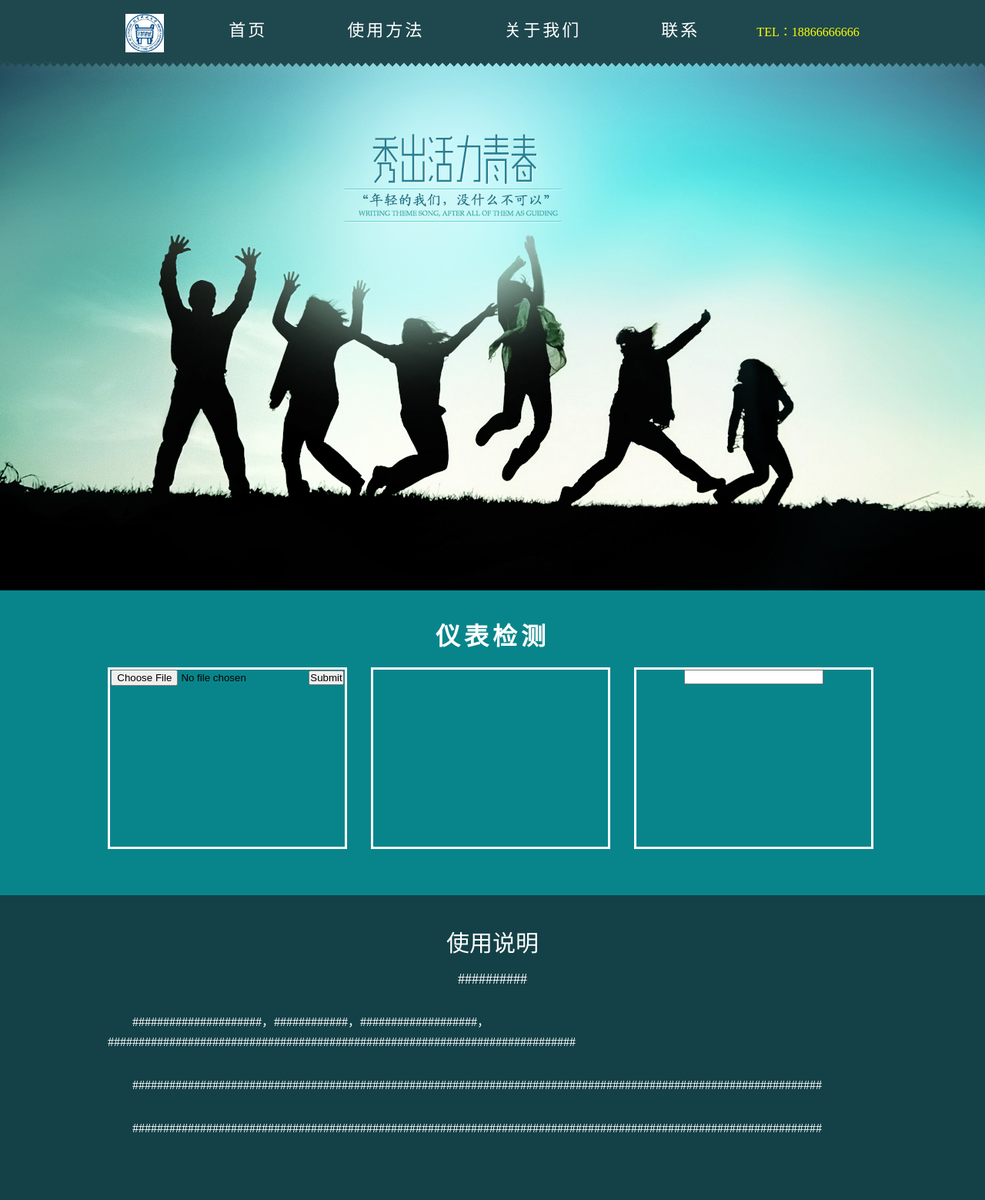
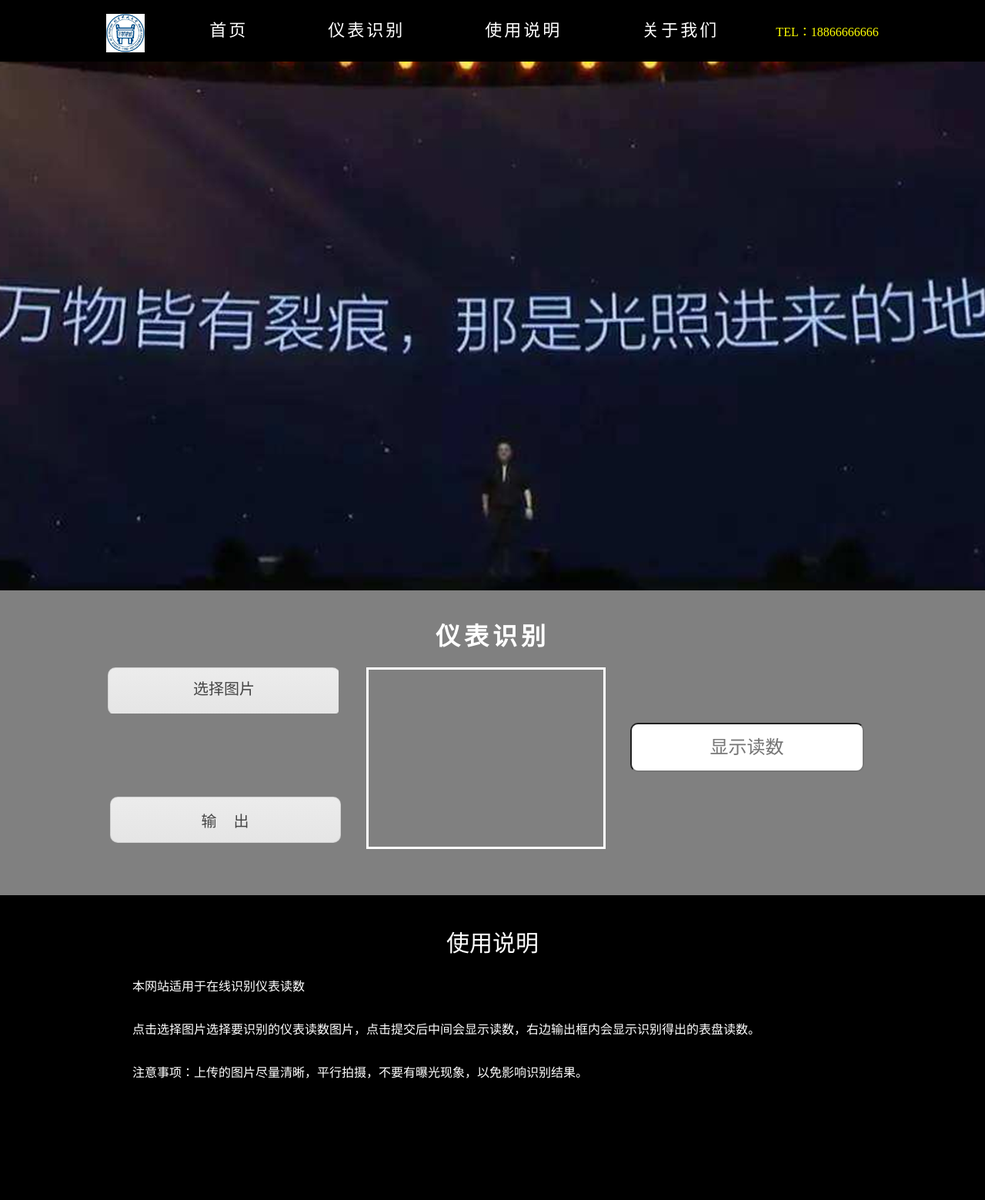
Before and after one commit to HXYer/MRS, a Django app: page / in a window 1280 px wide. Shown: the whole page at 77% size. After the commit the page ends 1401 px from the top, so only its background shows below. Run offline with Django 3.2, Linux system fonts and the light colour scheme.

Commit message:
realse 1.0

```diff
--- a/main/evaluate.py
+++ b/main/evaluate.py
@@ -30,7 +30,6 @@ def getFourNumber(path):
 def predict(path):
     img, numbers = getFourNumber(path)
     transform_train = transforms.Compose([
-        transforms.RandomHorizontalFlip(),
         transforms.ToTensor(),
     ])
 
--- a/main/static/css/style.css
+++ b/main/static/css/style.css
@@ -5,10 +5,10 @@ header a:hover { color: orange; }
 header span { color: yellow; margin-left: 20px; }
 header i img { width: 50px; height: 50px; vertical-align: middle; margin-right: 30px; transition: all 1s; }
 header i:hover img { transform: rotate(360deg); }
-.banner { width: 100%; height: 687px; background: url(../images/banner.jpg)no-repeat top center; }
+.banner { width: 100%; height: 687px; background: url(../images/background.jpg)no-repeat top center; }
 .zp { width: 100%; background-color: #08858b; padding: 20px 0 60px; text-align: center;}
 .zp ul { width: 1000px; margin: 0 auto; overflow: hidden; }
-.zp ul li { float: left; margin-right: 31px; width: 305px; height: 230px; overflow: hidden; border: 3px solid white;  }
+.zp ul li { float: left; margin-right: 31px; width: 305px; height: 230px; overflow: hidden; }
 .zp h1 { color: white; line-height: 80px; letter-spacing: 5px; }
 .zp ul li:hover img { transform: scale(1.1); }
 .zp ul li:last-child { margin-right: 0; }
--- a/main/templates/index.html
+++ b/main/templates/index.html
@@ -2,50 +2,82 @@
 <html lang="en">
 <head>
 	<meta charset="UTF-8">
-	<title>在线仪表检测</title>
+	<title>在线仪表识别</title>
 	<link rel="stylesheet" type="text/css" href="static/css/style.css">
+		 <style type="text/css">
+
+		    .user-file-outwrap{width: 300px;height: 60px;overflow: hidden;position: relative;border: 0px solid gainsboro;border: 0px solid rgba(0,0,0,0.1) !important;}
+            .user-file-wrap{width: 100%;height: 100%;overflow: hidden;position: relative;z-index: 2;overflow: hidden;}
+            .user-file-wrap input{margin: 0 0 0 -2px;padding: 0;width: 100%;height: 100%;opacity: 0;filter: alpha(opacity=0);cursor: pointer;}
+            .user-file-bg{
+                width: 100%;height: 100%;position: absolute;top: 0px;left: 0px;z-index: 1;text-align: center; vertical-align: middle; font-size: 20px;line-height: 55px;
+                background-color: transparent;
+                background-image: -moz-linear-gradient(top,rgba(255, 255, 255, .85),rgba(247, 247, 247, .85));
+                background-image: -o-linear-gradient(top,rgba(255, 255, 255, .85),rgba(247, 247, 247, .85));
+                background-image: -webkit-gradient(linear,left top,left bottom,from(rgba(255, 255, 255, .85)),to(rgba(247, 247, 247, .85)));
+                background-image: -webkit-linear-gradient(top,rgba(255, 255, 255, .85),rgba(247, 247, 247, .85));
+                background-image: linear-gradient(top,rgba(255, 255, 255, .85),rgba(247, 247, 247, .85));
+                border: 1px solid gainsboro;border: 1px solid rgba(0,0,0,0.1) !important;
+                color: #444;
+            }
+        </style>
 </head>
 <body>
-	<header>
+	<header style="background-color: black;">
 		<i><img src="static/images/logo.jpg" alt=""></i>
-         <a href="#">首页</a>
-         <a href="#">使用方法</a>
-         <a href="#">关于我们</a>
-         <a href="#">联系</a>
+		 <a href="index.html">首页</a>
+		 <a href="#func">仪表识别</a>
+		 <a href="#bottom">使用说明</a>
+         <a href="https://weibo.com/u/5696827771?is_all=1">关于我们</a>
          <span>TEL：18866666666</span>
 	</header>
 	<div class="banner"></div>
-	<div class="zp">
-		<h1>仪表检测</h1>
+	<div class="zp" id="func" style="background-color:gray;">
+		<h1>仪表识别</h1>
 		<ul>
-			<li>
-                <form enctype="multipart/form-data" action='read_image' method="POST">
+			<li style="list-style: none;">
+                <form enctype="multipart/form-data" action="read_image" method="post">
                     {% csrf_token %}
-				    <input type="file" name="srcImage">
-				    <input type="submit" value="Submit">
+				<div class="user-file-outwrap">
+					<div class="user-file-wrap"><input type="file" class="file" id="chooseImage" name="srcImage"></div>
+					<div class="user-file-bg" style="border-radius: 10px">选择图片</div>
+				</div>
+				<br></br>
+				<br></br>
+				<br></br>
+				<input type="submit" value="输&nbsp&nbsp&nbsp&nbsp出" style="height: 60px;width: 300px;font-size:20px;
+				border-radius: 10px;
+				background-color: transparent;
+                background-image: -moz-linear-gradient(top,rgba(255, 255, 255, .85),rgba(247, 247, 247, .85));
+                background-image: -o-linear-gradient(top,rgba(255, 255, 255, .85),rgba(247, 247, 247, .85));
+                background-image: -webkit-gradient(linear,left top,left bottom,from(rgba(255, 255, 255, .85)),to(rgba(247, 247, 247, .85)));
+                background-image: -webkit-linear-gradient(top,rgba(255, 255, 255, .85),rgba(247, 247, 247, .85));
+                background-image: linear-gradient(top,rgba(255, 255, 255, .85),rgba(247, 247, 247, .85));
+                border: 1px solid gainsboro;border: 1px solid rgba(0,0,0,0.1) !important;
+                color: #444;">
                 </form>
 			</li>
-
-			<li>
+			<li style="border: 3px solid white;">
                 {% if havephoto %}
-                <img src="static/test/eval.jpg" alt="">
+                    <img id="cropedBigImg" src="static/test/eval.jpg" alt="">
                 {% endif %}
             </li>
-
 			<li><label>
-                <input type="text" value="{{ ans }}" readonly="readonly">
+			    <br></br>
+				<br></br>
+                <input type="text" value="{{ ans }}" readonly="readonly" style="width: 300px; height: 60px;border-radius: 10px;font-size: 24px;text-align: center;" placeholder="显示读数">
             </label></li>
 		</ul>
 	</div>
-	<div class="gy">
+	<div class="gy" id="bottom" style="background-color: black;">
 		<ul>
-			<li><p>使用说明</p>
-			<span>##########</span></li>
-			<li>#####################，############，###################，############################################################################</li>
-			<li>################################################################################################################</li>
-			<li>################################################################################################################</li>
+            <li><p>使用说明</p></li>
+			<li>本网站适用于在线识别仪表读数</li>
+			<li>点击选择图片选择要识别的仪表读数图片，点击提交后中间会显示读数，右边输出框内会显示识别得出的表盘读数。</li>
+			<li>注意事项：上传的图片尽量清晰，平行拍摄，不要有曝光现象，以免影响识别结果。</li>
 		</ul>
 	</div>
 </body>
 
+
 </html>
--- a/main/views.py
+++ b/main/views.py
@@ -1,4 +1,4 @@
-from django.shortcuts import render
+from django.shortcuts import render, redirect
 import cv2
 import numpy as np
 from .evaluate import predict
@@ -9,12 +9,15 @@ def index(request):
 
 
 def readImage(request):
-    request.encoding = 'utf-8'
-    f = request.FILES.get('srcImage', None)
-    content = f.read()
-    img = cv2.imdecode(np.frombuffer(content, np.uint8), cv2.IMREAD_COLOR)
-    img = cv2.cvtColor(img, cv2.COLOR_RGB2BGR)
-    cv2.imwrite('./main/static/test/eval.jpg', img)
-    ans = predict('./main/static/test/eval.jpg')
-    ans = str(ans[0]) + str(ans[1]) + '.' + str(ans[2]) + str(ans[3])
-    return render(request, 'index.html', {'havephoto': True, 'ans': ans})
+    try:
+        request.encoding = 'utf-8'
+        f = request.FILES.get('srcImage', None)
+        content = f.read()
+        img = cv2.imdecode(np.frombuffer(content, np.uint8), cv2.IMREAD_COLOR)
+        img = cv2.cvtColor(img, cv2.COLOR_RGB2BGR)
+        cv2.imwrite('./main/static/test/eval.jpg', img)
+        ans = predict('./main/static/test/eval.jpg')
+        ans = str(ans[0]) + str(ans[1]) + '.' + str(ans[2]) + str(ans[3])
+        return render(request, 'index.html', {'havephoto': True, 'ans': ans})
+    except:
+        return redirect('index')
```
Also changed, not shown: main/static/images/background.jpg (added), main/static/images/banner.jpg (deleted), main/static/test/eval.jpg, 1 other file.
